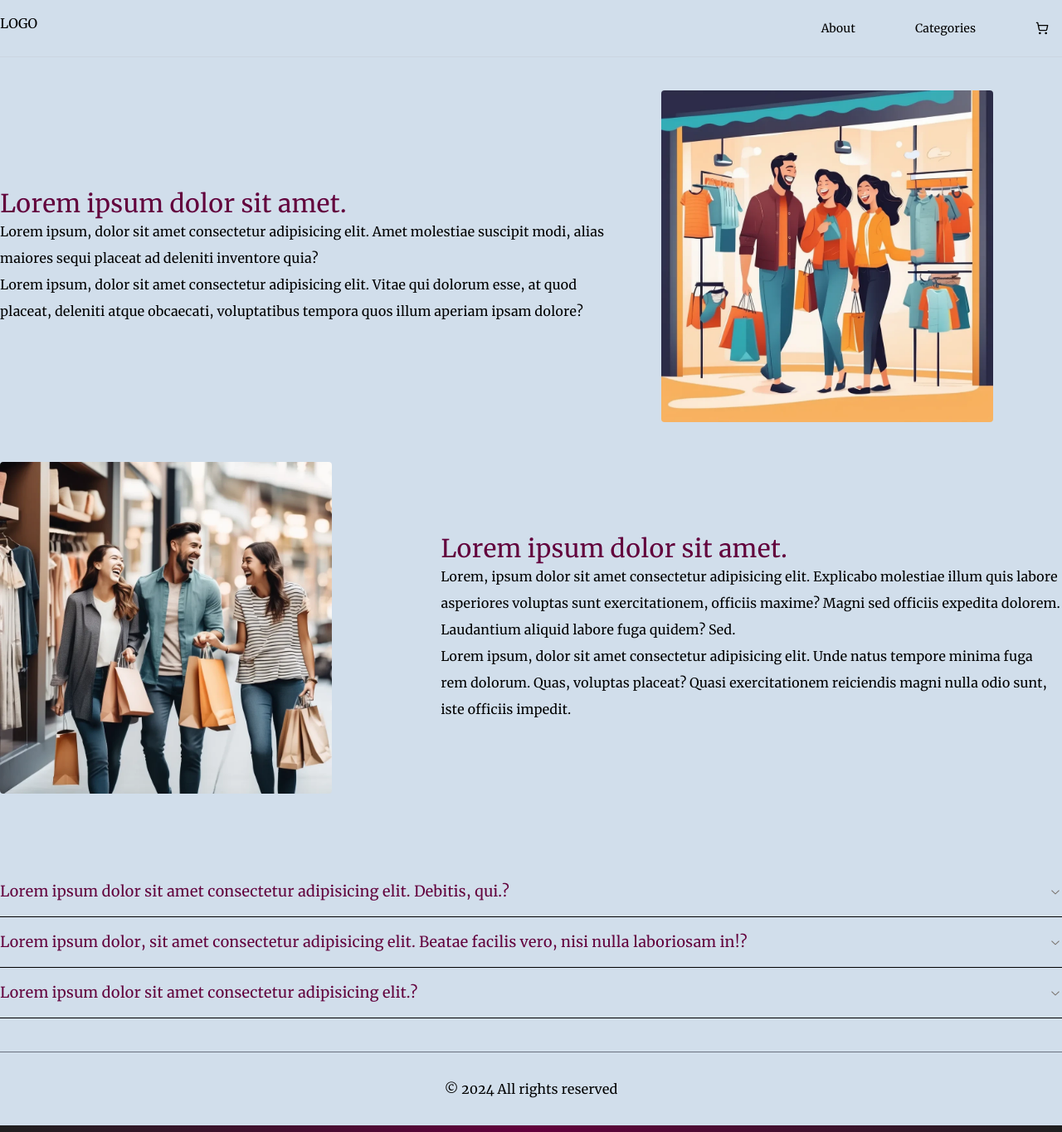
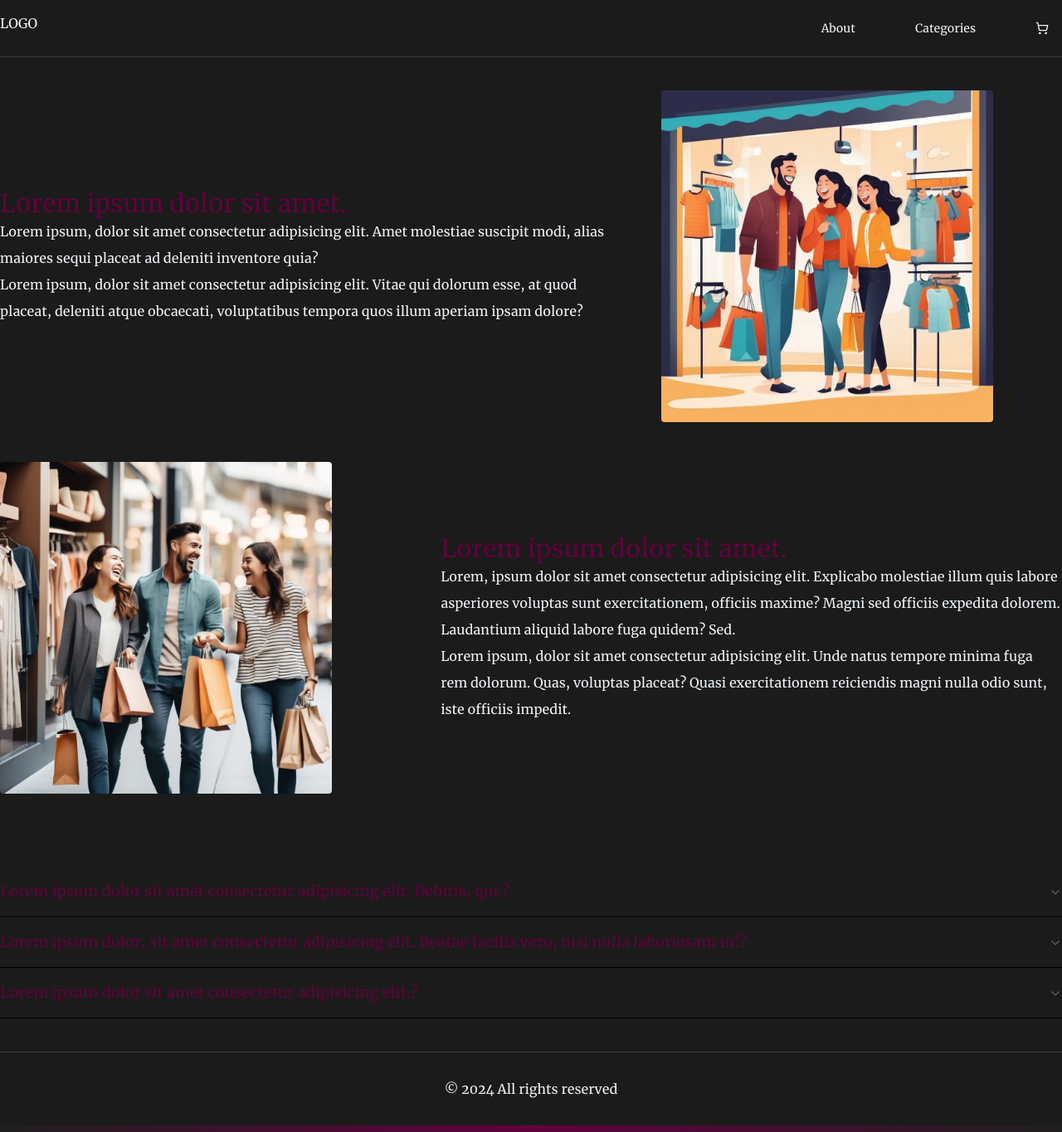
Before and after one commit to Ehsan-Mosaddeghi/online-shop, a Next.js app: page /about in a window 1280 px wide. Shown: the whole page at 83% size. Built offline with nearby package versions, Linux system fonts and the light colour scheme.

Commit message:
Edit colors

```diff
--- a/app/_components/Footer.jsx
+++ b/app/_components/Footer.jsx
@@ -1,7 +1,7 @@
 const Footer = () => {
   return (
     <>
-      <footer className="w-full p-8 bg-secondary border-t border-t-gray-500">
+      <footer className="w-full p-8 bg-secondary border-t border-t-neutral-700 text-slate-100">
         <p className="text-center">© 2024 All rights reserved</p>
       </footer>
       <div className="block w-full h-2 bg-[linear-gradient(90deg,#1f1f1f,var(--primary),#1f1f1f)]"></div>
--- a/app/_components/Hero.jsx
+++ b/app/_components/Hero.jsx
@@ -3,7 +3,7 @@ import Link from "next/link";
 
 const Hero = () => {
   return (
-    <div className="w-full flex flex-col py-[9.5rem]  text-slate-200 items-center gap-5 bg-gradient-to-b from-primary to-secondary ">
+    <div className="w-full flex flex-col py-[9.5rem] text-slate-200 items-center gap-5 ">
       <h1 className="text-4xl">
         Your Style <strong className="text-blue-500">Your Way</strong>
       </h1>
--- a/app/_components/Navbar.jsx
+++ b/app/_components/Navbar.jsx
@@ -10,8 +10,8 @@ const Navbar = () => {
   ];
 
   return (
-    <nav className="w-full py-4  border-b border-slate-300 bg-secondary">
-      <div className="container mx-auto flex justify-between">
+    <nav className="w-full py-4  text-slate-100 border-b border-b-neutral-700 bg-secondary">
+      <div className="container mx-auto  flex justify-between">
         <Link href="/" className="">
           LOGO
         </Link>
--- a/app/_components/PopularItems.jsx
+++ b/app/_components/PopularItems.jsx
@@ -15,7 +15,7 @@ const PopularItems = async () => {
   const data = await getProducts();
 
   return (
-    <section className="flex justify-center p-2 px-20">
+    <section className="flex justify-center text-black p-2 px-20">
       <Carousel
         opts={{
           align: "start",
--- a/app/globals.css
+++ b/app/globals.css
@@ -4,9 +4,9 @@
 
 :root {
   --primary: rgb(98, 1, 60);
-  --primary-dark: rgb(61, 1, 37);
+  --primary-dark: rgb(27, 27, 27);
 
-  --secondary: rgb(209, 222, 235);
+  --secondary: rgb(27, 27, 27);
   --card: rgb(140, 155, 169);
 
   &.dark {
--- a/app/layout.jsx
+++ b/app/layout.jsx
@@ -20,7 +20,9 @@ export default function RootLayout({ children }) {
         className={`${marriWeather.className} antialiased min-h-svh flex flex-col`}
       >
         <Navbar />
-        <main className="flex-1 bg-secondary ">{children}</main>
+        <main className="flex-1 bg-primary-dark text-slate-100">
+          {children}
+        </main>
         <Footer />
       </body>
     </html>
--- a/app/page.jsx
+++ b/app/page.jsx
@@ -1,5 +1,3 @@
-import { Button } from "@/components/ui/button";
-import Link from "next/link";
 import PopularItems from "./_components/PopularItems";
 import Hero from "./_components/Hero";
 
```
